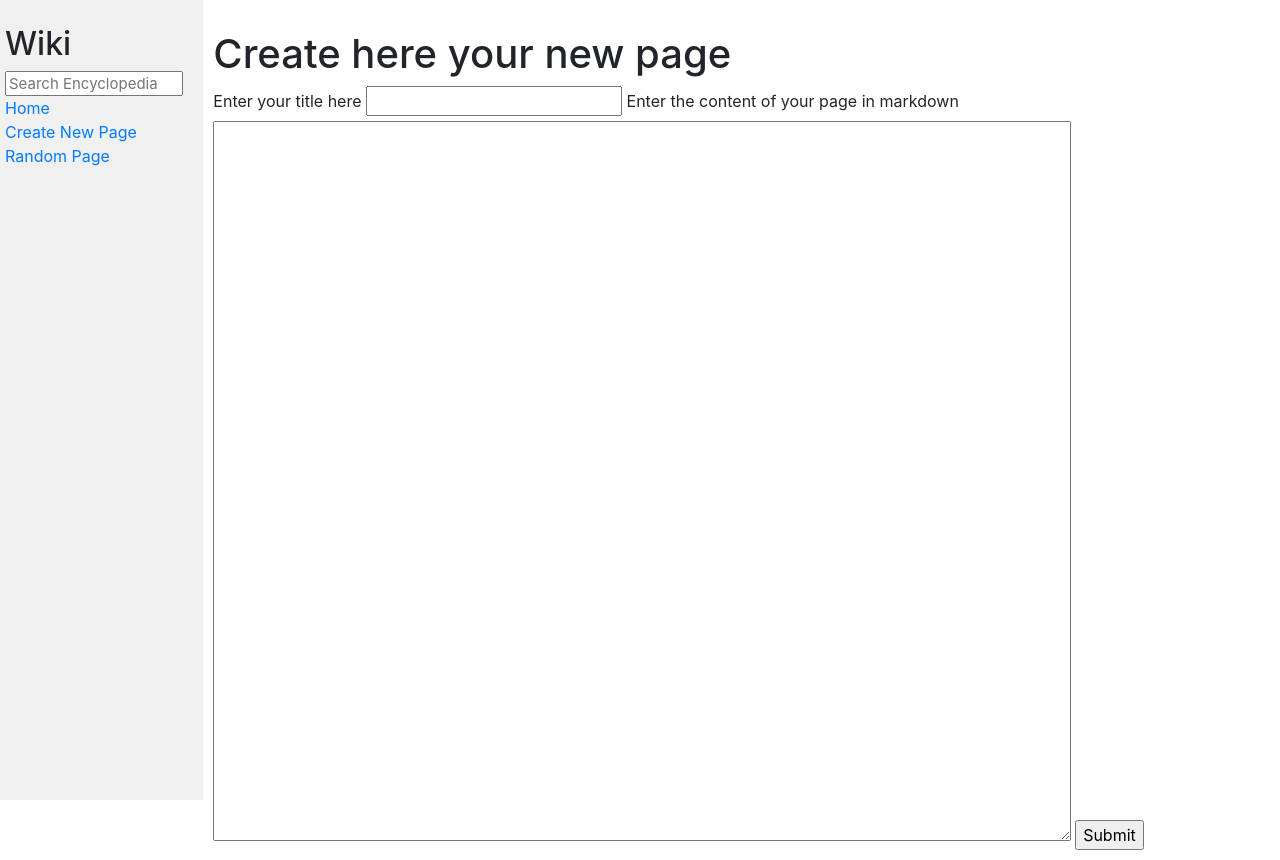
After one commit to tonyfevrier/CS50-projet-wiki, a Django app: template encyclopedia/templates/encyclopedia/newpage.html in a window 1280 px wide. The commit adds this page. Run offline with Django 3.2, Linux system fonts and the light colour scheme; the template is opened without the code that fills it, so the values that code supplies are empty; parts of the project's set-up code (start-up, migrations or seed data) failed here and were passed over; some libraries are stand-ins or nearby versions.

Commit message:
feat(html,urls): create a html for a new page and the associated url.

```diff
--- a/encyclopedia/templates/encyclopedia/error.html
+++ b/encyclopedia/templates/encyclopedia/error.html
@@ -11,11 +11,11 @@
 
     {% if suggestions %}
         <p>Maybe you wanted to type one of those queries : </p>
-    <ul>
+        <ul>
         {% for suggestion in suggestions %}
             <li><a href="/wiki/{{suggestion}}">{{suggestion}}</a></li>
         {% endfor %}
-    </ul>
+        </ul>
     {% else %}
         <p> Try anything else in the search bar.</p>
     {% endif %}
--- /dev/null
+++ b/encyclopedia/templates/encyclopedia/newpage.html
@@ -0,0 +1,16 @@
+{% extends "encyclopedia/layout.html" %}
+
+{% block title %}
+    Page creation
+{% endblock %}
+
+{% block body %}
+    <h1>Create here your new page</h1>
+    <form action="">
+        <label for="title">Enter your title here</label>
+        <input type="text" name="title" id="title">
+        <label for="content">Enter the content of your page in markdown</label>
+        <textarea name="content" id="content"></textarea>
+        <input type="submit">
+    </form>
+{% endblock %}
--- a/encyclopedia/urls.py
+++ b/encyclopedia/urls.py
@@ -7,4 +7,5 @@ urlpatterns = [
     path("wiki/<str:TITLE>",views.entry, name="entry"),
     path("query/", views.query, name="query"),
     path("error/", views.error, name="error"),
+    path("newpage/", views.newpage, name="newpage"),
 ]
```
Also changed, not shown: steps.md (+1 -0 lines).
